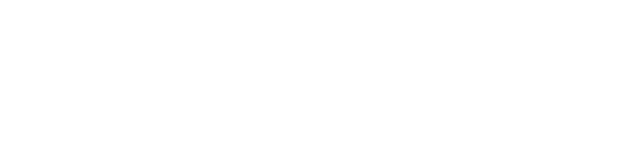
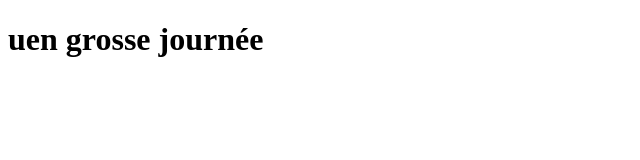
Before and after one commit to ElBardiaiC/test1, a plain HTML site: page index.html in a window 1280 px wide. Shown: the whole page, without its empty margins (0-640 px from the left). Drawn offline with Linux system fonts and the light colour scheme.

Commit message:
add title

```diff
--- a/index.html
+++ b/index.html
@@ -7,6 +7,7 @@
     <title>Document</title>
 </head>
 <body>
-
+    <h1>uen grosse journée
+    </h1>
 </body>
 </html>
```
